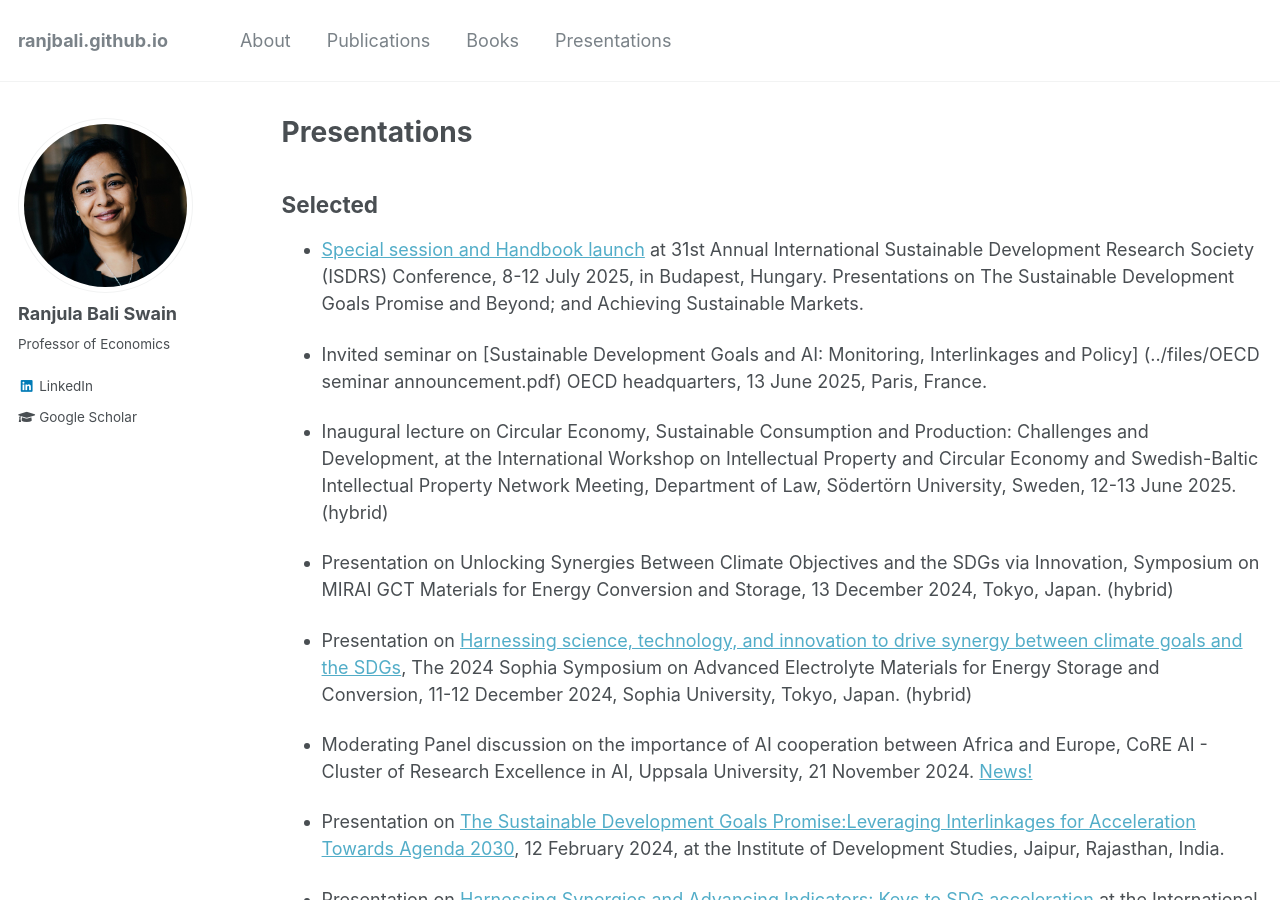
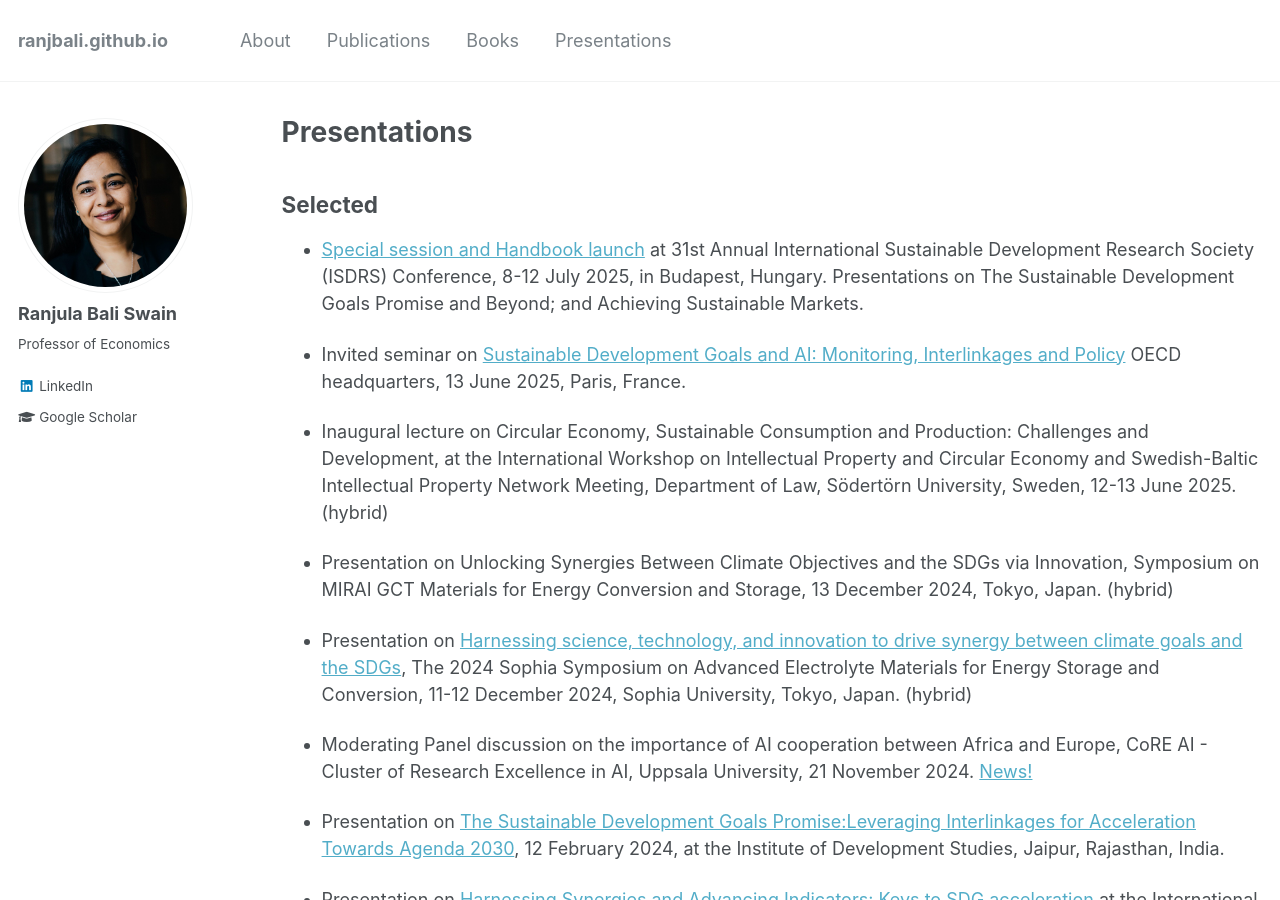
Before and after one commit to ranjbali/ranjbali.github.io, a Jekyll site: the page built from _pages/pastevents.md, in a window 1280 px wide and 900 px high. Built offline with Jekyll 4.4.1, drawn with Linux system fonts in a browser that asks for light colours.

Commit message:
update 5

```diff
--- a/_pages/pastevents.md
+++ b/_pages/pastevents.md
@@ -10,7 +10,7 @@ author_profile: true
 ## Selected
 * [Special session and Handbook launch](https://2025.isdrsconferences.org/additional-programs/?fbclid=IwY2xjawLhsblleHRuA2FlbQIxMABicmlkETE4cHhNM0Z1cFoyb1dWcVBQAR6VCuR5PSmQCwo1_RQaYij5nujp77Ub-5keH5XIE-K0jjH-R5gbiZePShVcUQ_aem_dlgFWK6tZ5w1kzD4LUYPXA) at 31st Annual International Sustainable Development Research Society (ISDRS) Conference, 8-12 July 2025, in Budapest, Hungary. Presentations on The Sustainable Development Goals Promise and Beyond; and Achieving Sustainable Markets.
 
-* Invited seminar on [Sustainable Development Goals and AI: Monitoring, Interlinkages and Policy] (../files/OECD seminar announcement.pdf) OECD headquarters, 13 June 2025, Paris, France.
+* Invited seminar on [Sustainable Development Goals and AI: Monitoring, Interlinkages and Policy](/Users/ranjula_admin/Copy of Dropbox/Mac/Documents/GitHub/ranjbali.github.io/files/OECD seminar announcement.pdf) OECD headquarters, 13 June 2025, Paris, France.
 
 * Inaugural lecture on Circular Economy, Sustainable Consumption and Production: Challenges and Development, at the International Workshop on Intellectual Property and Circular Economy and Swedish-Baltic Intellectual Property Network Meeting, Department of Law, Södertörn University, Sweden, 12-13 June 2025. (hybrid)
 
```
